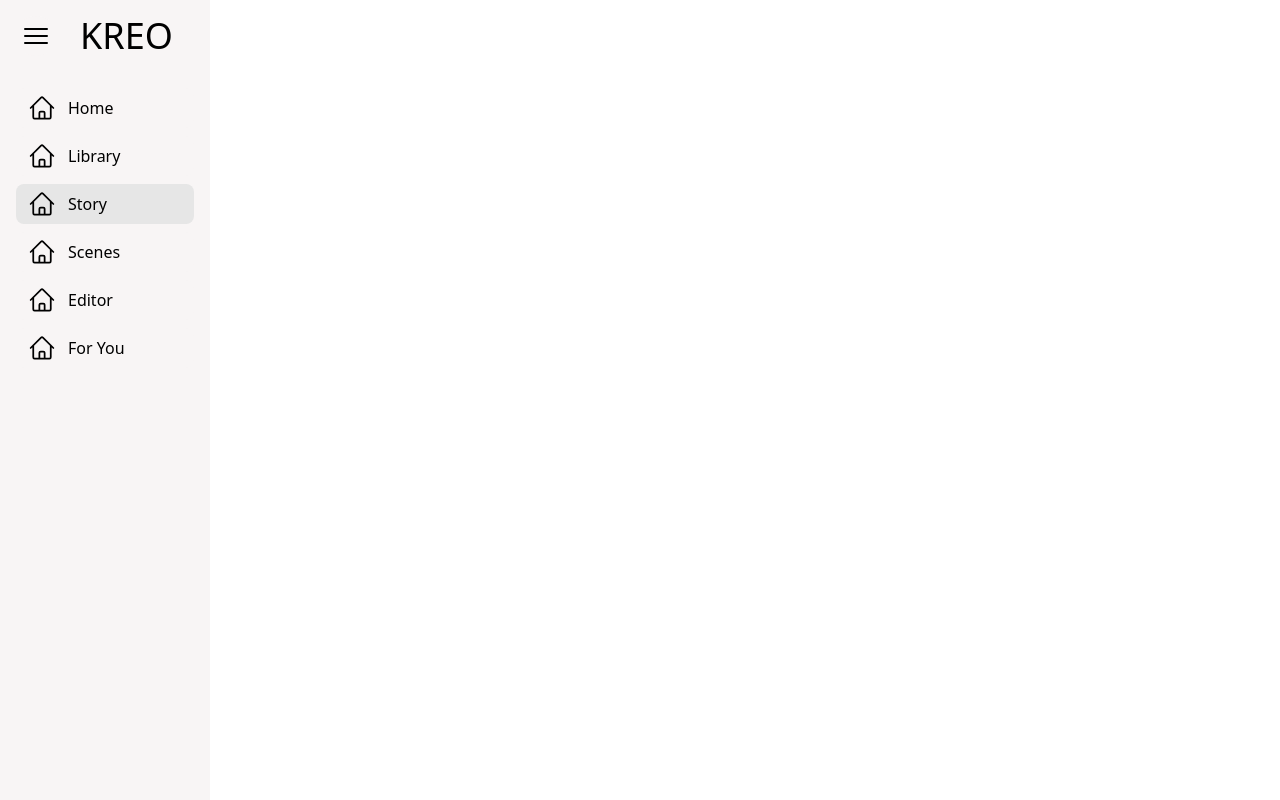
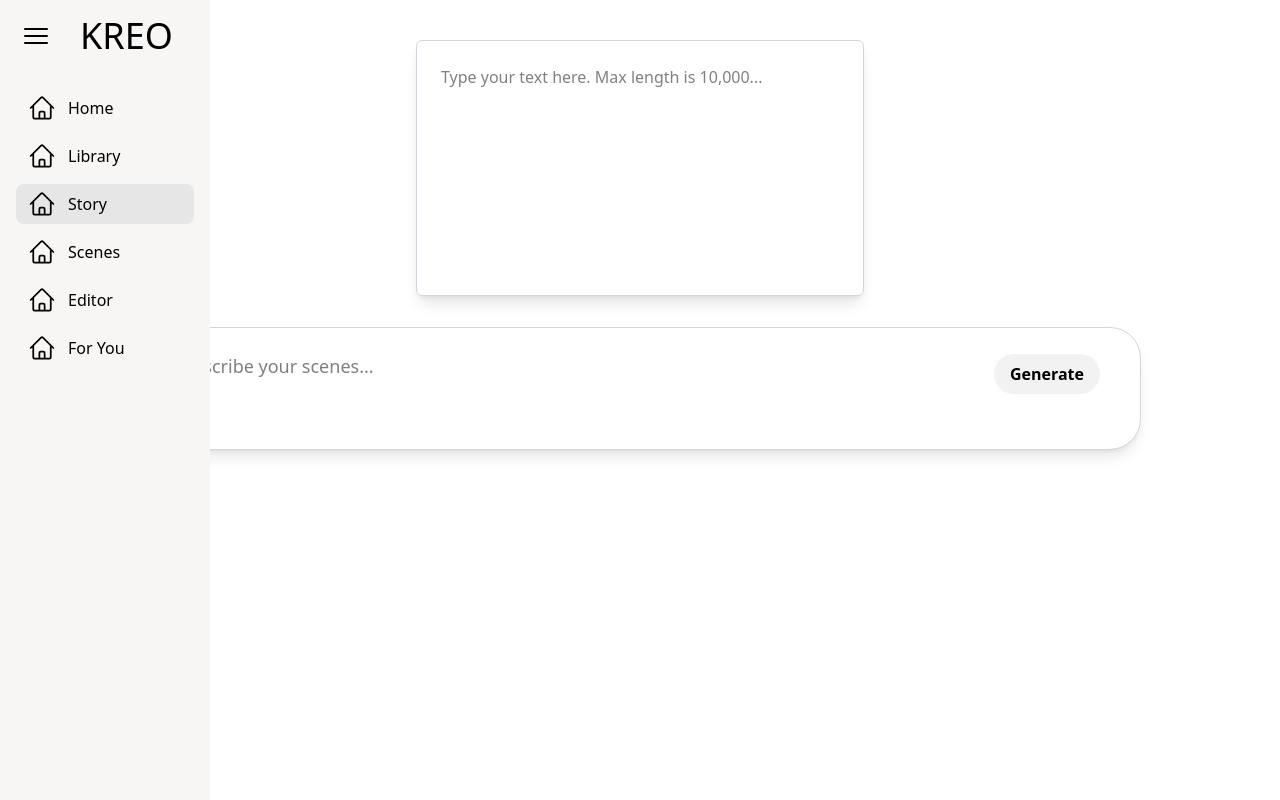
Before and after one commit to ThamzidKarim/Kreo, a React (Vite) app in the folder frontend/: page /story in a window 1280 px wide. Shown: the top 800 px of the page. Built offline with nearby package versions, Linux system fonts and the light colour scheme.

Commit message:
Add Text Input Box to story page

```diff
--- /dev/null
+++ b/frontend/src/components/TextInputBox.tsx
@@ -0,0 +1,15 @@
+/**
+ * TextInputBox - A textarea component for user input with styling and character limit
+ */
+
+function TextInputBox() {
+    return (
+        <textarea
+            className="w-md h-64 p-6 border border-gray-300 rounded-md shadow-lg focus:outline-none focus:ring-2 focus:ring-gray-950 resize-none"
+            placeholder="Type your text here. Max length is 10,000..."
+            maxLength={10000}
+        />
+    );
+}
+
+export default TextInputBox;
--- a/frontend/src/pages/Story.tsx
+++ b/frontend/src/pages/Story.tsx
@@ -1,13 +1,16 @@
 import Header from "../components/Header";
 import NavBar from "../components/NavBar";
 import PromptBar from "../components/PromptBar";
+import TextInputBox from "../components/TextInputBox";
 
 function Story() {
     return(
         <div>
             <Header />
             <NavBar />
-            <div className="flex justify-center items-center mt-[950px] ml-[200px]">
+
+            <div className="flex flex-col items-center space-y-8 px-4 pt-10">
+                <TextInputBox />
                 <PromptBar />
             </div>
         </div>
```
